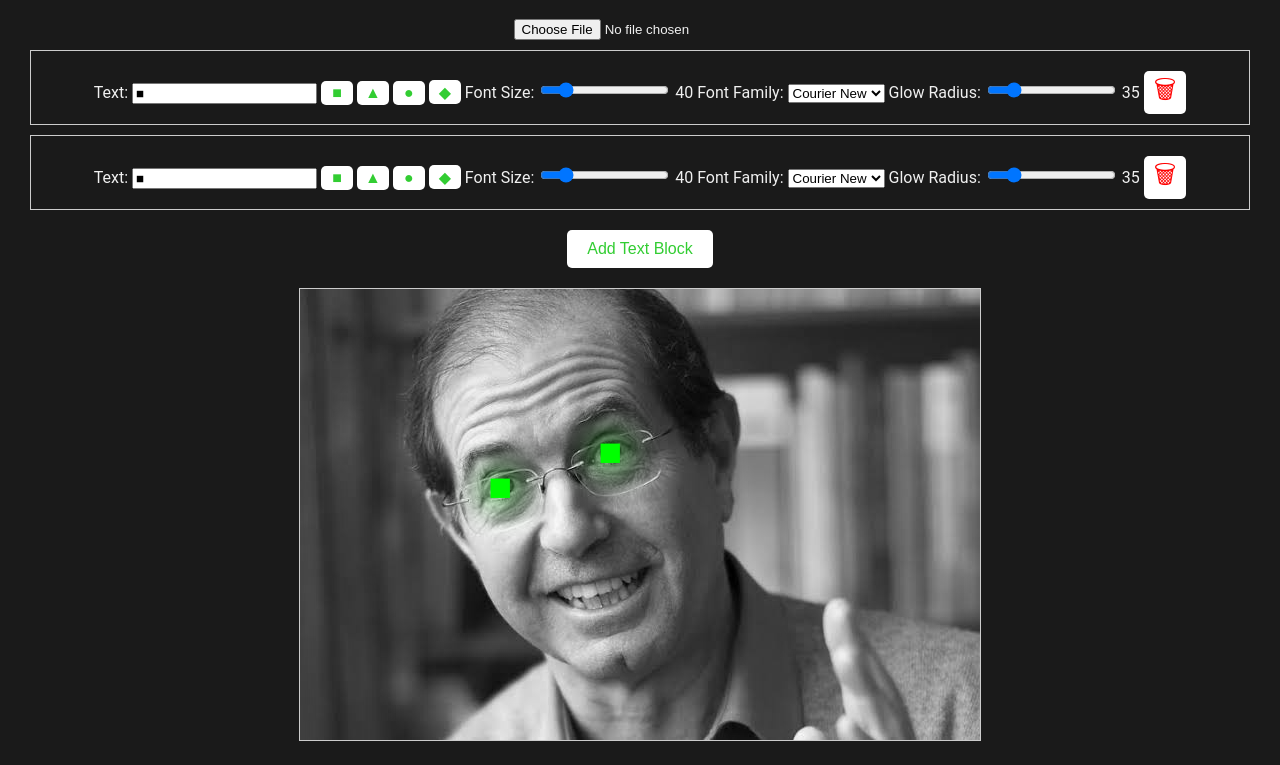
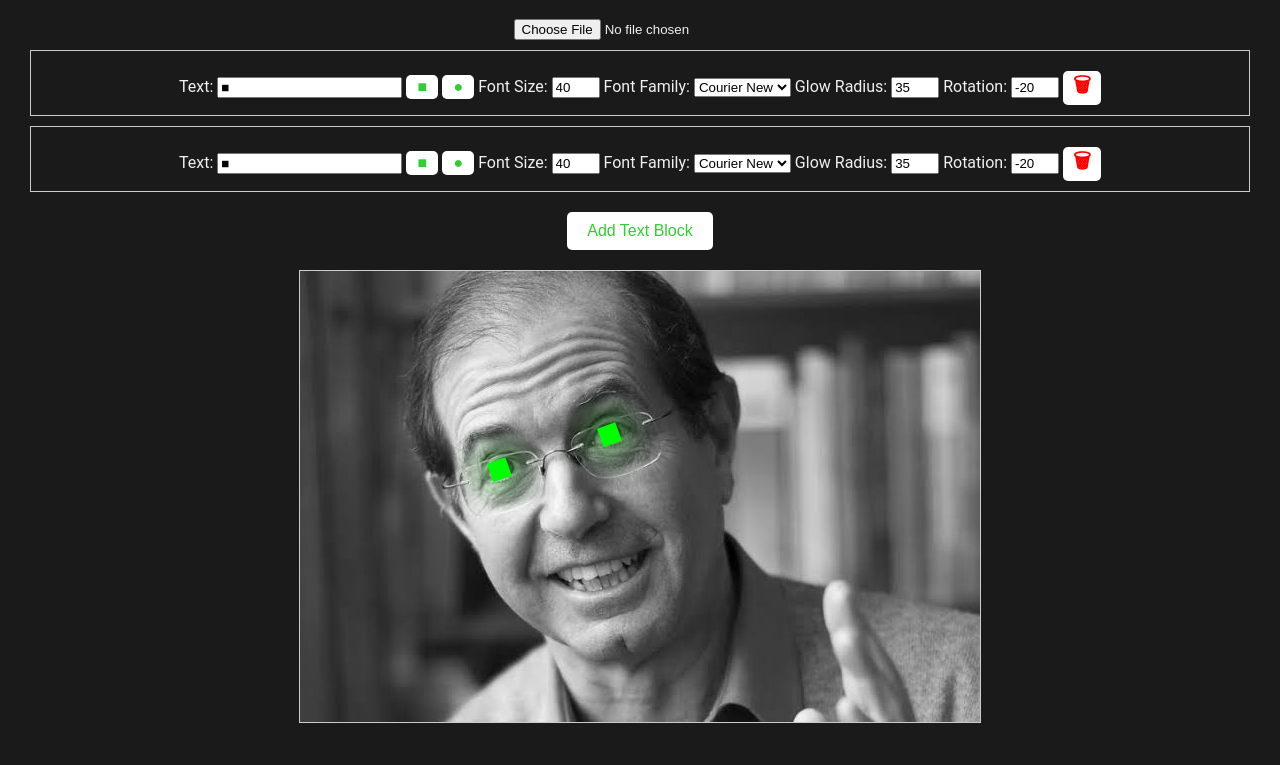
Before and after one commit to carlsonad-algo/dodme, a website: page src/index.html in a window 1280 px wide. Shown: the part 62-827 px from the top of the page. Drawn offline with Linux system fonts and the light colour scheme.

Commit message:
Added crude way to rotate the text

```diff
--- a/src/index.html
+++ b/src/index.html
@@ -58,12 +58,15 @@
             background-color: limegreen;
             color: white;
         }
-
+        input[type="number"] {
+            width: 40px;
+        }
         .delete {
-            font-size: 25px;
+            font-size: 20px;
             background-color: white;
             color: red;
             padding: 0px 10px;
+            font-weight: bold;
         }
         .delete:hover {
             background-color: red;
@@ -116,18 +119,21 @@
         }
 
         function drawMeme() {
+            ctx.clearRect(0, 0, memeCanvas.width, memeCanvas.height);
             addImageWithGrayScale();
 
             textBlocks.forEach((block) => {
+                ctx.save();
+                ctx.translate(block.x, block.y);
+                ctx.rotate(block.rotation * Math.PI / 180);
                 ctx.font = `${block.fontSize}px ${block.fontFamily}`;
+                ctx.shadowBlur = block.glowRadius;
                 ctx.textAlign = 'center';
                 ctx.textBaseline = 'middle';
                 ctx.shadowColor = 'lime';
-                ctx.shadowBlur = block.glowRadius;
                 ctx.fillStyle = 'lime';
-                ctx.fillText(block.text, block.x, block.y);
-                ctx.shadowColor = 'transparent';
-                ctx.shadowBlur = 0;
+                ctx.fillText(block.text, 0, 0);
+                ctx.restore();
             });
         }
 
@@ -158,12 +164,9 @@
                         <label>Text:</label>
                         <input type="text" value="${block.text}" oninput="updateText(${index}, this.value)">
                         <button class="addCharacterButton" onclick="addCharacter(${index}, '■')">■</button>
-                        <button class="addCharacterButton" onclick="addCharacter(${index}, '▲')">▲</button>
                         <button class="addCharacterButton" onclick="addCharacter(${index}, '●')">●</button>
-                        <button class="addCharacterButton" onclick="addCharacter(${index}, '◆')">◆</button>
                         <label>Font Size:</label>
-                        <input type="range" value="${block.fontSize}" min="10" max="200" step="2" onchange="updateFontSize(${index}, this.value)">
-                        <span id="fontSizeValue${index}">${block.fontSize}</span>
+                        <input type="number" value="${block.fontSize}" min="10" max="200" step="5" onchange="updateFontSize(${index}, this.value)">
                         <label>Font Family:</label>
                         <select onchange="updateFontFamily(${index}, this.value)">
                             <option value="Arial" ${block.fontFamily === 'Arial' ? 'selected' : ''}>Arial</option>
@@ -173,8 +176,9 @@
                             <option value="Courier New" ${block.fontFamily === 'Courier New' ? 'selected' : ''}>Courier New</option>
                         </select>
                         <label>Glow Radius:</label>
-                        <input type="range" value="${block.glowRadius}" min="1" max="200" step="1" onchange="updateGlowRadius(${index}, this.value)">
-                        <span id="glowRadiusValue${index}">${block.glowRadius}</span>
+                        <input type="number" value="${block.glowRadius}" min="1" max="200" step="5" onchange="updateGlowRadius(${index}, this.value)">
+                        <label>Rotation:</label>
+                        <input type="number" value="${block.rotation}" min="-180" max="180" step="5" onchange="updateRotation(${index}, this.value)">
                         <button class="button delete" onclick="deleteTextBlock(${index})">🗑</button>
                     </div>
                 `;
@@ -195,7 +199,6 @@
 
         function updateFontSize(index, value) {
             textBlocks[index].fontSize = value;
-            document.getElementById(`fontSizeValue${index}`).innerText = value;
             drawMeme();
         }
 
@@ -206,7 +209,11 @@
 
         function updateGlowRadius(index, value) {
             textBlocks[index].glowRadius = value;
-            document.getElementById(`glowRadiusValue${index}`).innerText = value;
+            drawMeme();
+        }
+
+        function updateRotation(index, value) {
+            textBlocks[index].rotation = value;
             drawMeme();
         }
 
@@ -216,14 +223,15 @@
             drawMeme();
         }
 
-        function addTextBlock(x, y) {
+        function addTextBlock(x, y, rotation) {
             textBlocks.push({
                 text: '■',
-                x: x != undefined? x : memeCanvas.width / (2 * devicePixelRatio),
+                x: x ?? memeCanvas.width / (2 * devicePixelRatio),
                 y: y ?? memeCanvas.height / (2 * devicePixelRatio),
                 fontSize: 40,
                 fontFamily: 'Courier New',
                 glowRadius: 35,
+                rotation: rotation ?? 0,
                 isDragging: false
             });
             renderTextBlockControls();
@@ -266,8 +274,8 @@
         memeCanvas.addEventListener('mouseup', () => {
             textBlocks.forEach((block) => (block.isDragging = false));
         });
-        addTextBlock(200,200);
-        addTextBlock(310,165);
+        addTextBlock(200,200, -20);
+        addTextBlock(310,165, -20);
         setImage('silvio.jpg');
         renderTextBlockControls();
         drawMeme();
```
